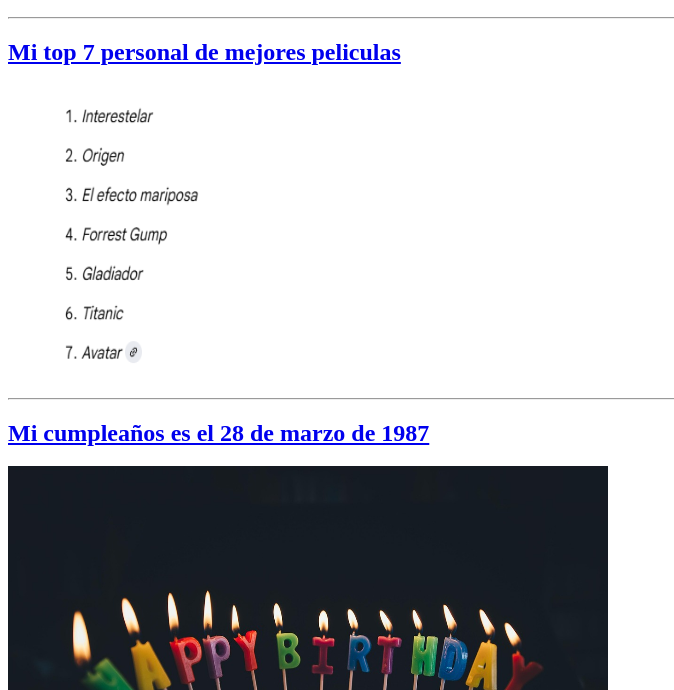
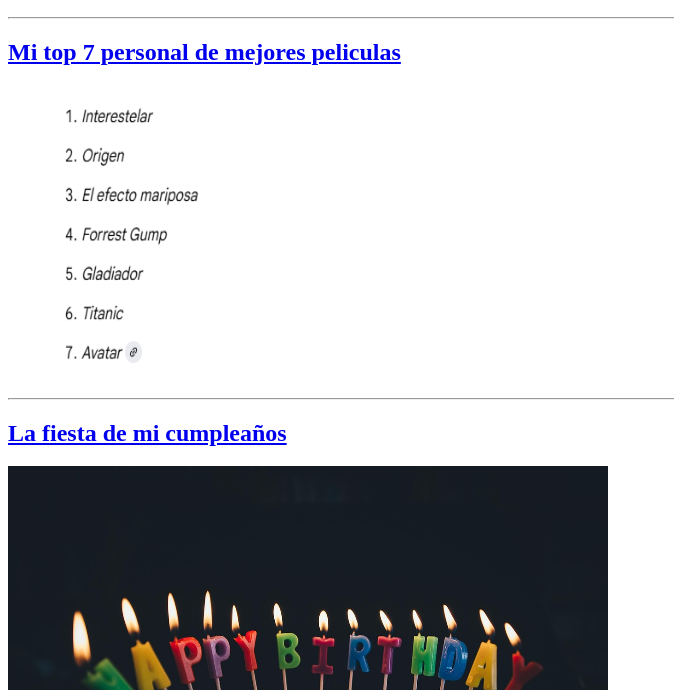
Before and after one commit to crispol12/html-portafolio, a plain HTML site: page index.html in a window 1280 px wide. Shown: the part 110-800 px from the top of the page, without its empty margins (0-674 px from the left). Drawn offline with Linux system fonts and the light colour scheme.

Commit message:
Update birthday link text in index.html

```diff
--- a/index.html
+++ b/index.html
@@ -15,7 +15,7 @@
     <img src="assets/images/top-peliculas.png" alt="top peliculas" width="600" height="300">
     <hr />
 
-    <h2><a href="assets/images/Mi-cumpleaños.jpg">Mi cumpleaños es el 28 de marzo de 1987</a></h2>
+    <h2><a href="assets/images/Mi-cumpleaños.jpg">La fiesta de mi cumpleaños</a></h2>
     <img src="assets/images/Mi-cumpleaños.jpg" alt="Mi cumpleaños" width="600" height="400">
     <hr />
 
```
